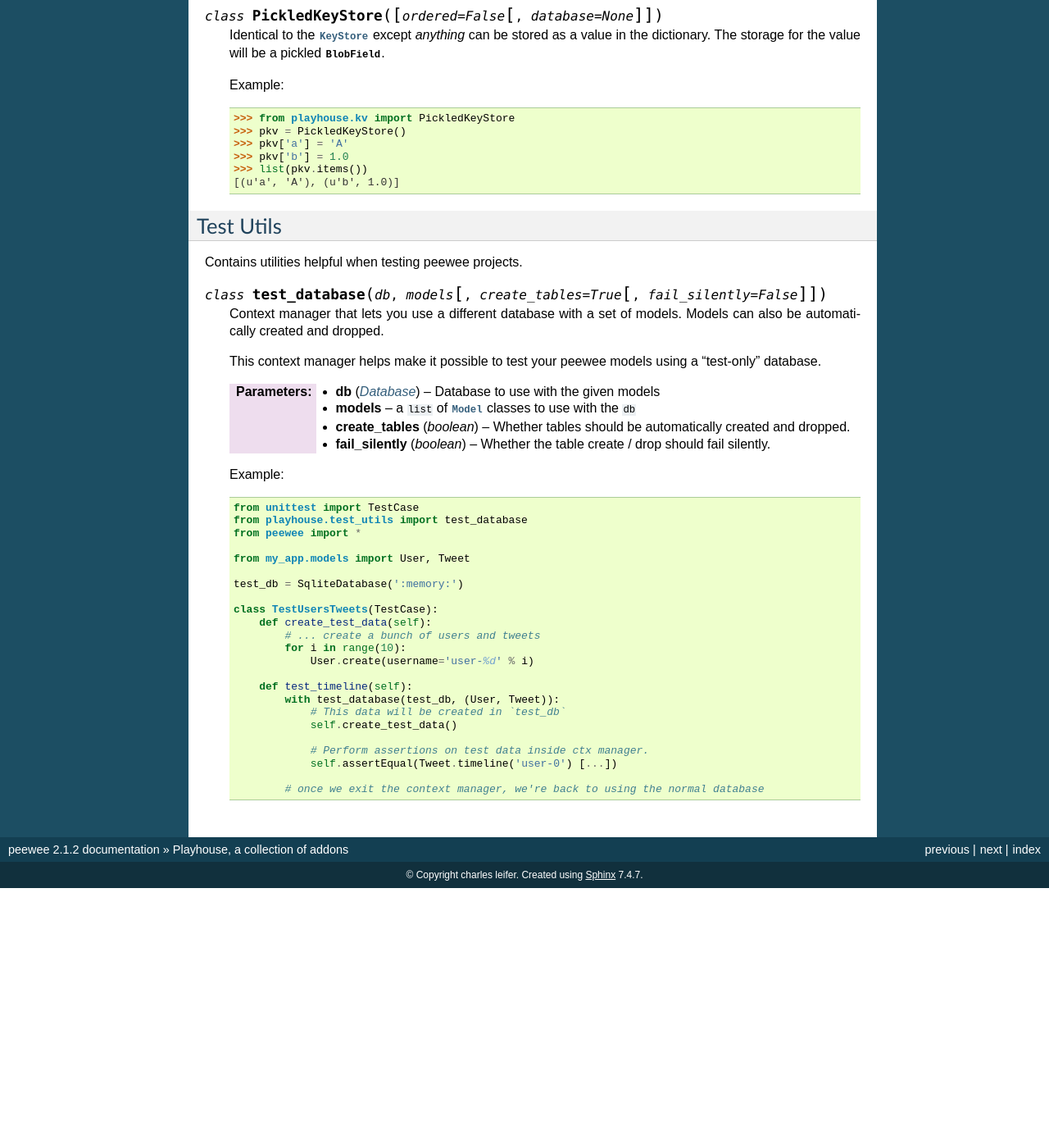
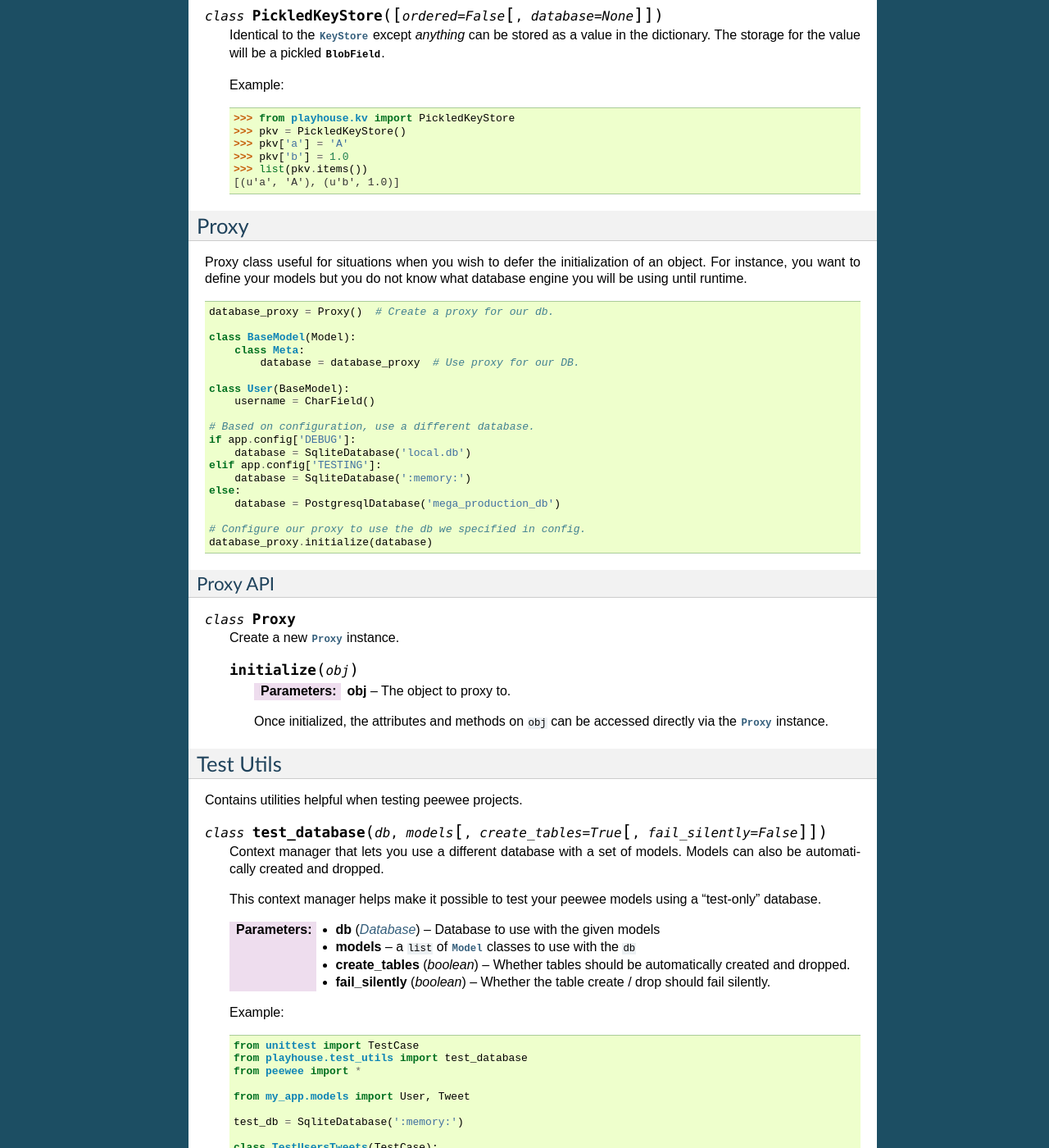
Before and after one commit to coleifer/peewee, a Sphinx documentation site: the page built from docs/peewee/playhouse.rst, in a window 1280 px wide and 1400 px high, scrolled down 12628 px. Shown: the whole window at 82% size. Built offline with Sphinx 7.4.7, drawn with Linux system fonts in a browser that asks for light colours; before the commit the page ends 13711 px from its top, so only the background shows below that; some of the changed text lies outside the part shown.

Commit message:
Adding docs on proxy.

```diff
--- a/docs/peewee/cookbook.rst
+++ b/docs/peewee/cookbook.rst
@@ -219,6 +219,10 @@ and any additional kwargs:
 
     database_name = raw_input('What is the name of the db? ')
     deferred_db.init(database_name)
+
+For the scenario when you may be using an entirely different database driver,
+you can try out the :py:class:`Proxy` helper, which is included in the
+``playhouse.proxy`` module.  Check :ref:`the docs <proxy>` for details on usage.
 
 
 Creating, Reading, Updating and Deleting
--- a/docs/peewee/playhouse.rst
+++ b/docs/peewee/playhouse.rst
@@ -862,6 +862,53 @@ KeyStore API
         [(u'a', 'A'), (u'b', 1.0)]
 
 
+.. _proxy:
+
+Proxy
+-----
+
+Proxy class useful for situations when you wish to defer the initialization of
+an object.  For instance, you want to define your models but you do not know
+what database engine you will be using until runtime.
+
+.. code-block:: python
+
+    database_proxy = Proxy()  # Create a proxy for our db.
+
+    class BaseModel(Model):
+        class Meta:
+            database = database_proxy  # Use proxy for our DB.
+
+    class User(BaseModel):
+        username = CharField()
+
+    # Based on configuration, use a different database.
+    if app.config['DEBUG']:
+        database = SqliteDatabase('local.db')
+    elif app.config['TESTING']:
+        database = SqliteDatabase(':memory:')
+    else:
+        database = PostgresqlDatabase('mega_production_db')
+
+    # Configure our proxy to use the db we specified in config.
+    database_proxy.initialize(database)
+
+
+Proxy API
+^^^^^^^^^
+
+.. py:class:: Proxy()
+
+    Create a new :py:class:`Proxy` instance.
+
+    .. py:method:: initialize(obj)
+
+        :param obj: The object to proxy to.
+
+        Once initialized, the attributes and methods on ``obj`` can be accessed
+        directly via the :py:class:`Proxy` instance.
+
+
 Test Utils
 ----------
 
```
